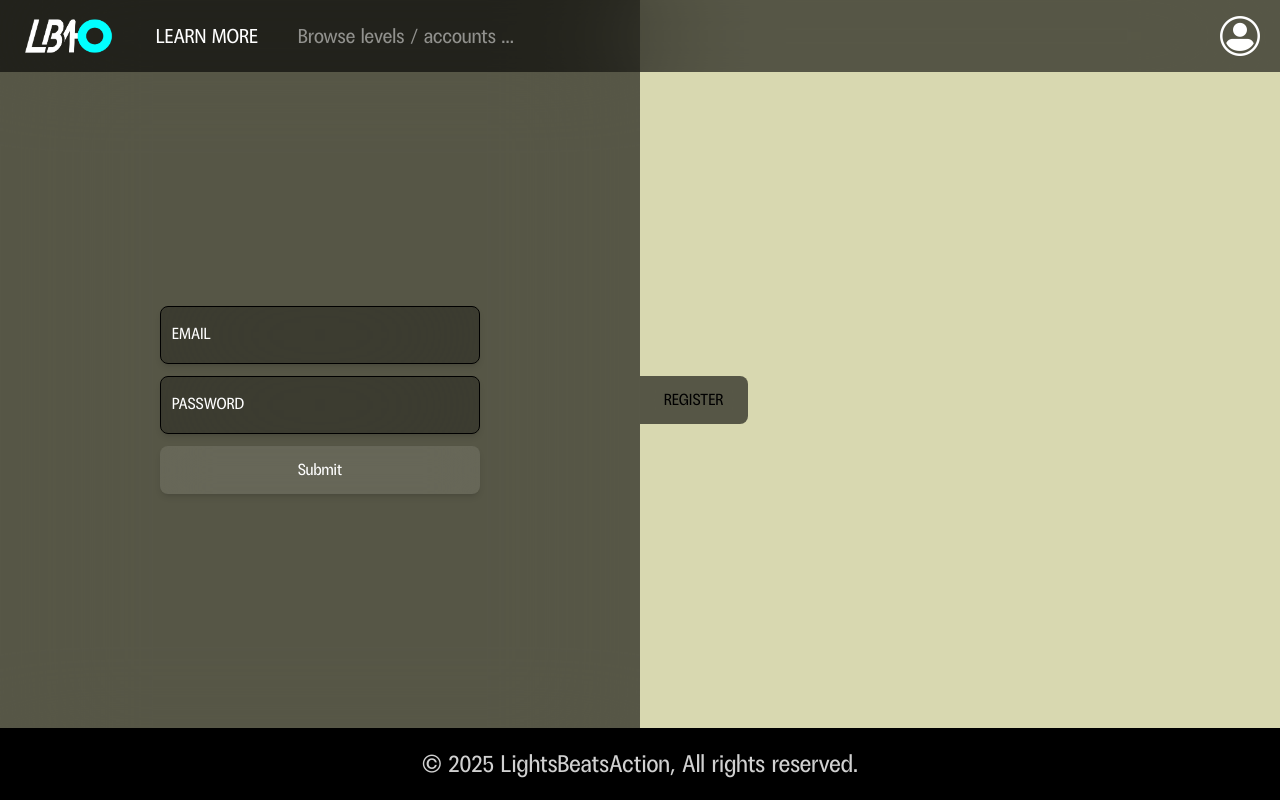
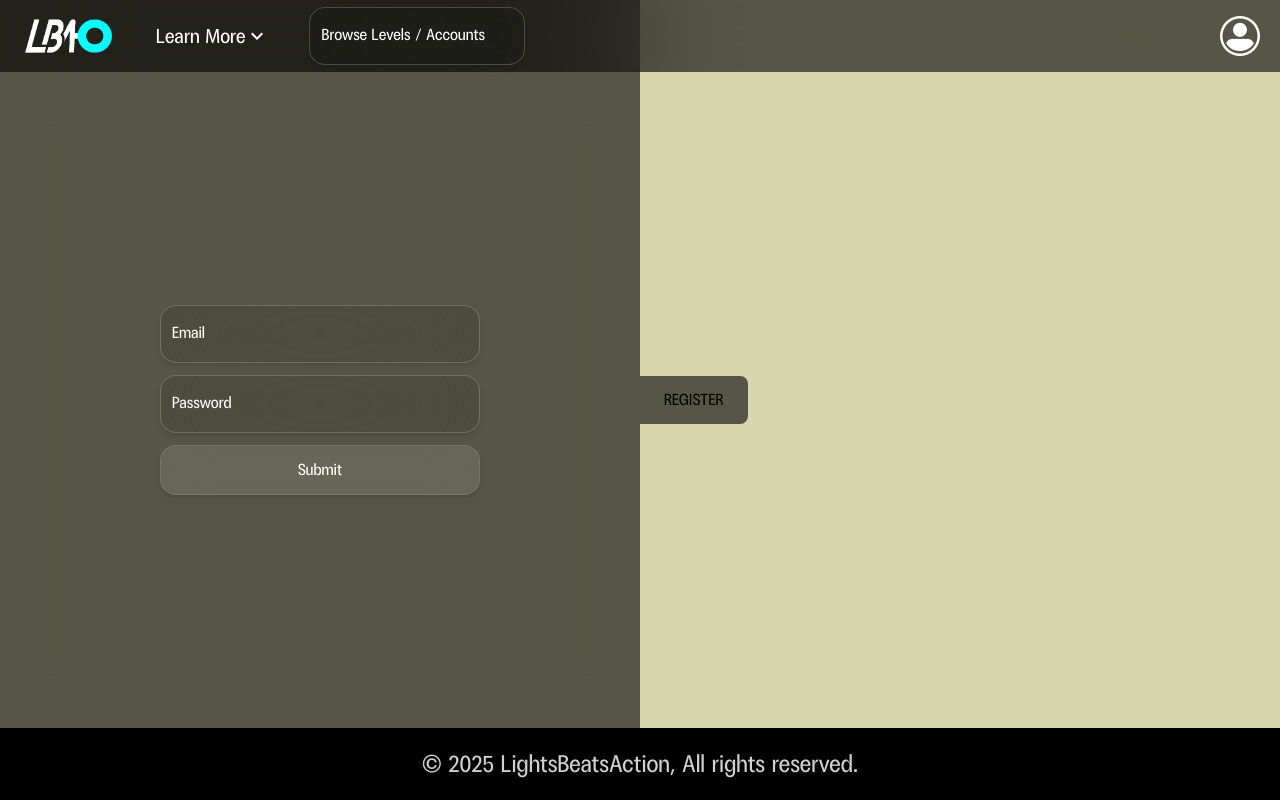
Before and after one commit to vladignatovs/LBAweb, a Vue app in the folder LBAweb/: page /authentication in a window 1280 px wide. Built offline with nearby package versions, Linux system fonts and the light colour scheme.

Commit message:
navbar and dropdown fix/polish

```diff
--- a/LBAweb/src/components/fancy-input.vue
+++ b/LBAweb/src/components/fancy-input.vue
@@ -18,7 +18,7 @@ defineEmits(["update:modelValue"]);
     <input
       :type="type"
       :id="label.toLowerCase().replace(/\s/g, '-')"
-      class="peer w-full rounded-lg border border-black bg-black/30 px-3 pt-6 pb-2 text-base shadow-md backdrop-blur-3xl hover:bg-black/20 hover:shadow-lg focus:bg-black/20 focus:ring-2 focus:ring-white/50 focus:outline-none"
+      class="peer w-full rounded-2xl border border-white/20 bg-black/10 px-3 pt-6 pb-2 text-base shadow-md backdrop-blur-3xl hover:bg-black/20 hover:shadow-lg focus:bg-black/20 focus:ring-2 focus:ring-white/50 focus:outline-none"
       placeholder=""
       :value="modelValue"
       @input="$emit('update:modelValue', $event.target.value)"
--- a/LBAweb/src/components/nav-bar.vue
+++ b/LBAweb/src/components/nav-bar.vue
@@ -1,5 +1,6 @@
 <script setup>
 import { RouterLink } from "vue-router";
+import fancyInput from "./fancy-input.vue";
 </script>
 <template>
   <header
@@ -14,7 +15,7 @@ import { RouterLink } from "vue-router";
           class="mx-5 flex items-center justify-center text-center text-xl">
           <img
             src="../assets/LBA_invert_logo_prot1.webp"
-            alt="HOME"
+            alt="Home"
             class="h-10 w-24 duration-200 hover:brightness-70" />
         </RouterLink>
       </li>
@@ -22,43 +23,49 @@ import { RouterLink } from "vue-router";
       <li class="group relative mx-5">
         <button
           type="button"
-          class="cursor-pointer text-xl duration-300 hover:text-[var(--text)]">
-          LEARN MORE
+          class="flex cursor-pointer items-center text-xl duration-300 group-hover:text-[var(--text)]">
+          Learn More
+          <svg
+            xmlns="http://www.w3.org/2000/svg"
+            viewBox="0 0 24 24"
+            fill="currentColor"
+            class="inline-block size-6 transition-transform duration-300 ease-in-out group-hover:rotate-180">
+            <path d="M7.41 8.58 12 13.17l4.59-4.59L18 10l-6 6-6-6z" />
+          </svg>
         </button>
-        <!-- <RouterLink
-          to="#"
-          class="text-xl duration-300 hover:text-[var(--text)]">
-          LEARN MORE
-        </RouterLink> -->
-        <!-- dropdown menu -->
-        <!-- TODO THIS !!!!!!!!!!!!!!!!!!!!!!!!!!!!!!!!!!!!!!!!!!!!! -->
+
+        <!-- Invisible hover bridge to keep the dropdown open -->
         <div
-          class="absolute top-6 h-0 w-fit rounded-2xl border-1 border-[var(--text)]/25 bg-black/60 opacity-0 backdrop-blur-3xl duration-200 ease-in-out group-hover:h-[600%] group-hover:opacity-100">
+          class="pointer-events-none absolute top-full left-0 h-6 w-full group-hover:pointer-events-auto"></div>
+
+        <!-- Dropdown Menu -->
+        <div
+          class="pointer-events-none absolute top-10 left-0 h-0 w-fit rounded-2xl border border-white/20 bg-black/30 opacity-0 shadow-lg backdrop-blur-3xl duration-200 ease-in-out group-hover:pointer-events-auto group-hover:h-[600%] group-hover:opacity-100">
           <ul class="h-full">
-            <!-- dropdown item -->
+            <!-- Dropdown Item -->
             <li class="relative block h-[33.3%]">
               <RouterLink
                 to="/news"
                 class="flex h-full items-center justify-center px-5 text-center text-base duration-300 hover:text-[var(--text)]">
-                NEWS
+                News
               </RouterLink>
             </li>
 
-            <!-- dropdown item -->
+            <!-- Dropdown Item -->
             <li class="relative block h-[33.3%]">
               <RouterLink
                 to="#"
                 class="flex h-full items-center justify-center px-5 text-center text-base no-underline duration-300 hover:text-[var(--text)]">
-                DEVELOPMENT
+                Development
               </RouterLink>
             </li>
 
-            <!-- dropdown item -->
+            <!-- Dropdown Item -->
             <li class="relative block h-[33.3%]">
               <RouterLink
                 to="#"
                 class="flex h-full items-center justify-center px-5 text-center text-base no-underline duration-300 hover:text-[var(--text)]">
-                STEAM WISHLIST
+                Steam Wishlist
               </RouterLink>
             </li>
           </ul>
@@ -67,17 +74,9 @@ import { RouterLink } from "vue-router";
       <li class="relative inline-block">
         <form
           action=""
-          class="flex h-full items-center justify-center px-5 text-center text-xl no-underline duration-200 hover:text-[var(--text)]">
-          <input
-            type="text"
-            class="w-56"
-            placeholder="Browse levels / accounts ..." />
+          class="flex h-full w-64 items-center justify-center px-5 text-center text-xl no-underline duration-200 hover:text-[var(--text)]">
+          <fancy-input label="Browse Levels / Accounts" />
         </form>
-        <!-- <RouterLink
-          to="/account"
-          class="flex h-full items-center justify-center px-5 text-center text-xl text-white no-underline duration-200 hover:text-[var(--text)]">
-          <input type="text" placeholder="Browse levels / accounts ..." />
-        </RouterLink> -->
       </li>
     </ul>
     <!-- NAVBAR LINKS FLOATING RIGHT  -->
--- a/LBAweb/src/views/AuthenticationView.vue
+++ b/LBAweb/src/views/AuthenticationView.vue
@@ -95,7 +95,7 @@ const switchMethod = async () => {
         label="Confirm Password" />
       <button
         type="submit"
-        class="cursor-pointer rounded-lg bg-white/10 px-6 py-3 text-white shadow-md backdrop-blur-xl transition-all hover:bg-white/20 hover:shadow-lg focus:bg-white/20 focus:ring-2 focus:ring-white/50 focus:outline-none active:scale-95">
+        class="cursor-pointer rounded-2xl border border-white/10 bg-white/10 px-6 py-3 text-white shadow-md backdrop-blur-xl transition-all hover:bg-white/20 hover:shadow-lg focus:bg-white/20 focus:ring-2 focus:ring-white/50 focus:outline-none active:scale-95">
         Register
       </button>
     </form>
@@ -107,21 +107,11 @@ const switchMethod = async () => {
     class="absolute top-0 left-0 flex h-screen w-1/2 flex-col items-center justify-center">
     <div class="absolute z-[-10] size-full bg-black/60 backdrop-blur-3xl"></div>
     <form @submit.prevent="handleLogin" class="flex w-1/2 flex-col gap-3">
-      <fancy-input v-model="email" type="email" label="EMAIL" />
-      <!-- <input
-        class="bg-white/60"
-        v-model="email"
-        type="email"
-        placeholder="Email" /> -->
-      <fancy-input v-model="password" type="password" label="PASSWORD" />
-      <!-- <input
-        class="bg-white/60"
-        v-model="password"
-        type="password"
-        placeholder="Password" /> -->
+      <fancy-input v-model="email" type="email" label="Email" />
+      <fancy-input v-model="password" type="password" label="Password" />
       <button
         type="submit"
-        class="cursor-pointer rounded-lg bg-white/10 px-6 py-3 text-white shadow-md backdrop-blur-xl transition-all hover:bg-white/20 hover:shadow-lg focus:bg-white/20 focus:ring-2 focus:ring-white/50 focus:outline-none active:scale-95">
+        class="cursor-pointer rounded-2xl border border-white/10 bg-white/10 px-6 py-3 text-white shadow-md backdrop-blur-xl transition-all hover:bg-white/20 hover:shadow-lg focus:bg-white/20 focus:ring-2 focus:ring-white/50 focus:outline-none active:scale-95">
         Submit
       </button>
     </form>
```
